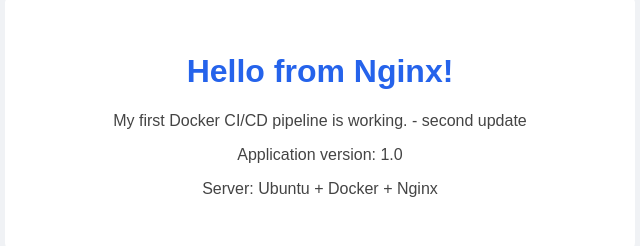
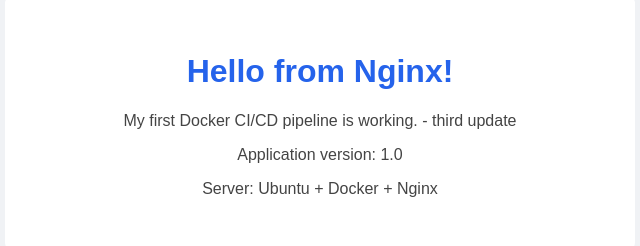
Before and after one commit to Mino333/ubuntu-docker-cicd, a plain HTML site: page index.html in a window 1280 px wide. Shown: the part 116-362 px from the top of the page, 320-960 px from the left. Drawn offline with Linux system fonts and the light colour scheme.

Commit message:
Update message in index.html to third update

```diff
--- a/index.html
+++ b/index.html
@@ -29,7 +29,7 @@
 <body>
     <div class="container">
         <h1>Hello from Nginx!</h1>
-        <p>My first Docker CI/CD pipeline is working. - second update</p>
+        <p>My first Docker CI/CD pipeline is working. - third update</p>
         <p>Application version: 1.0</p>
         <p>Server: Ubuntu + Docker + Nginx</p>
     </div>
```
